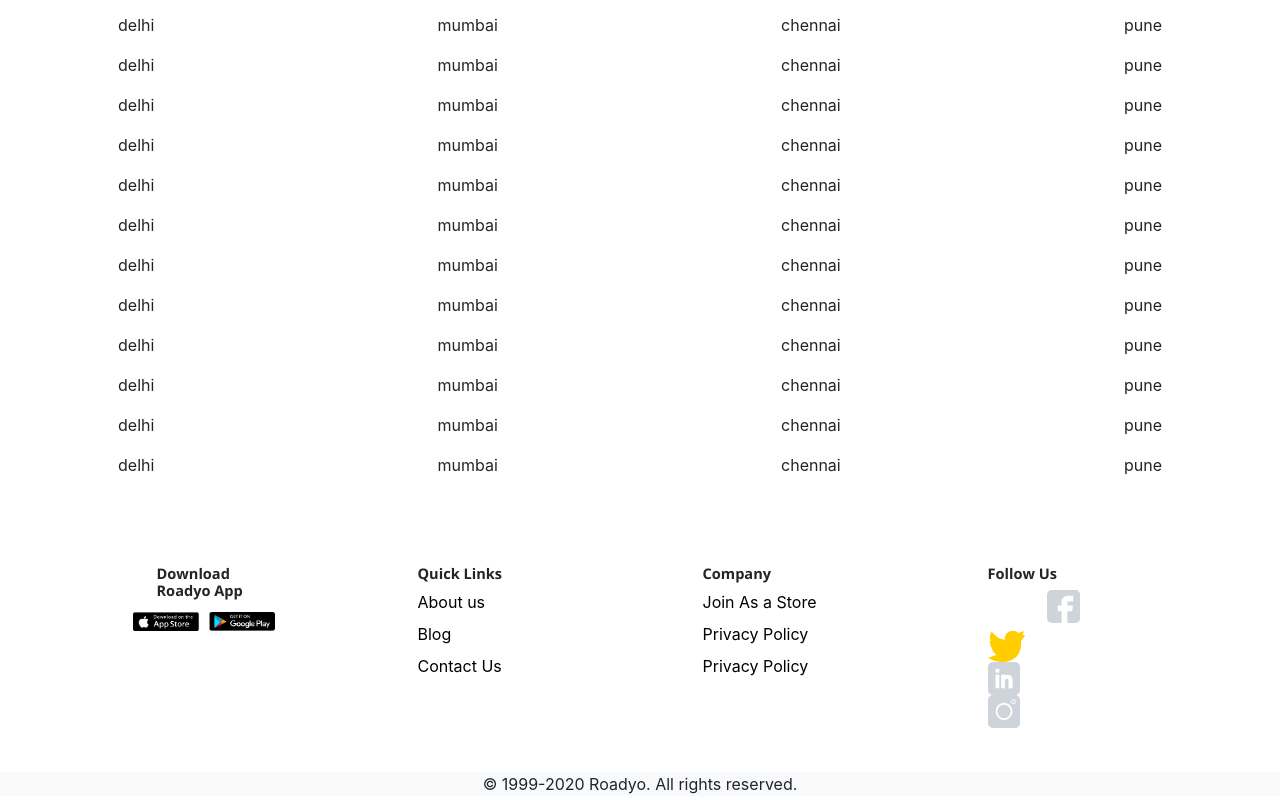
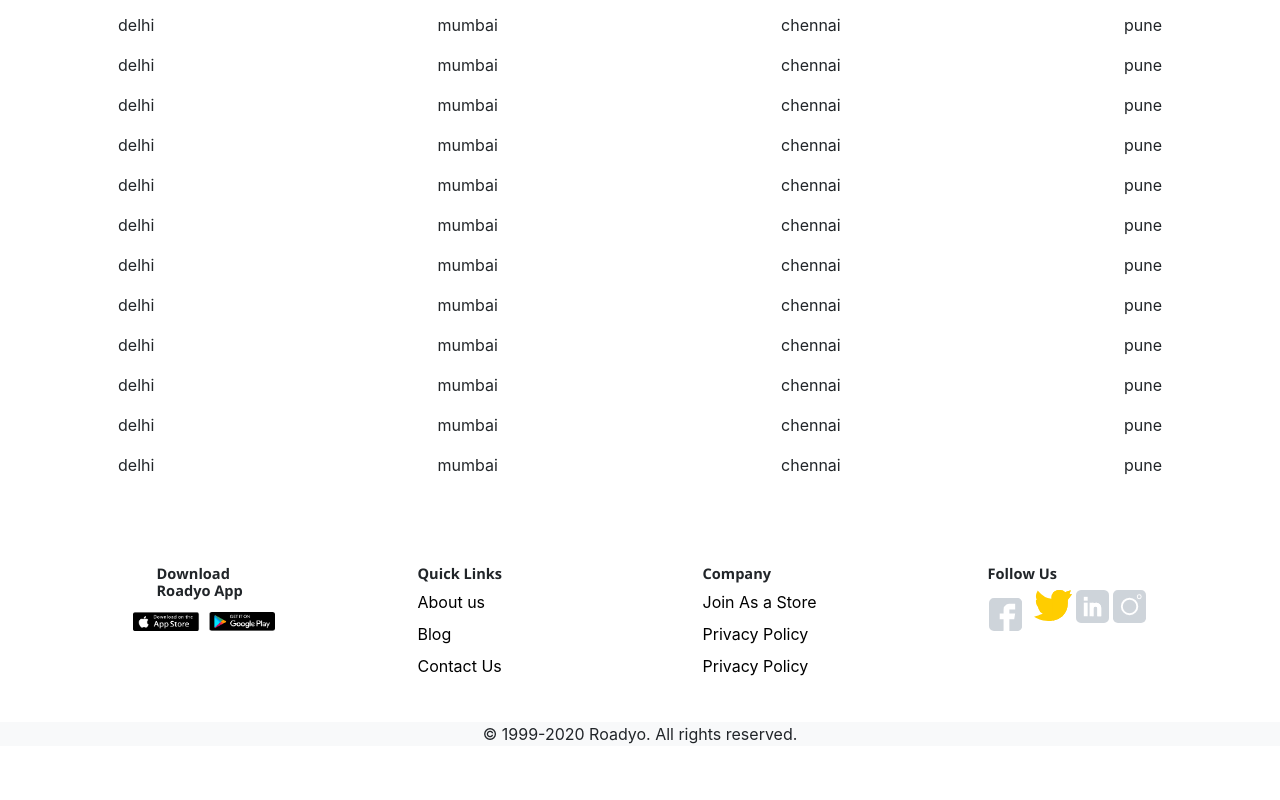
Before and after one commit to Rohit-Sharma-Dev/task-3, a plain HTML site: page index.html in a window 1280 px wide. Shown: the part 3626-4426 px from the top of the page. After the commit the page ends 4376 px from the top, so only its background shows below. Drawn offline with nearby package versions, Linux system fonts and the light colour scheme.

Commit message:
fist-commit

```diff
--- a/index.html
+++ b/index.html
@@ -820,8 +820,8 @@
 
                 <div class="col-md-2 mx-auto my-4">
                     <h5>Follow Us</h5>
-                    <ul class="list-unstyled">
-                        <li class="my-2 d-flex justify-content-around">
+                    <ul class="list-unstyled d-flex justify-content-around">
+                        <li class="my-2 ">
                             <img src="./icons/Liquor Website assets/facebook.svg" alt="" class="mr-2">
                         </li>
                         <li><img src="./icons/Liquor Website assets/twitter.svg" alt=""></li>
```
